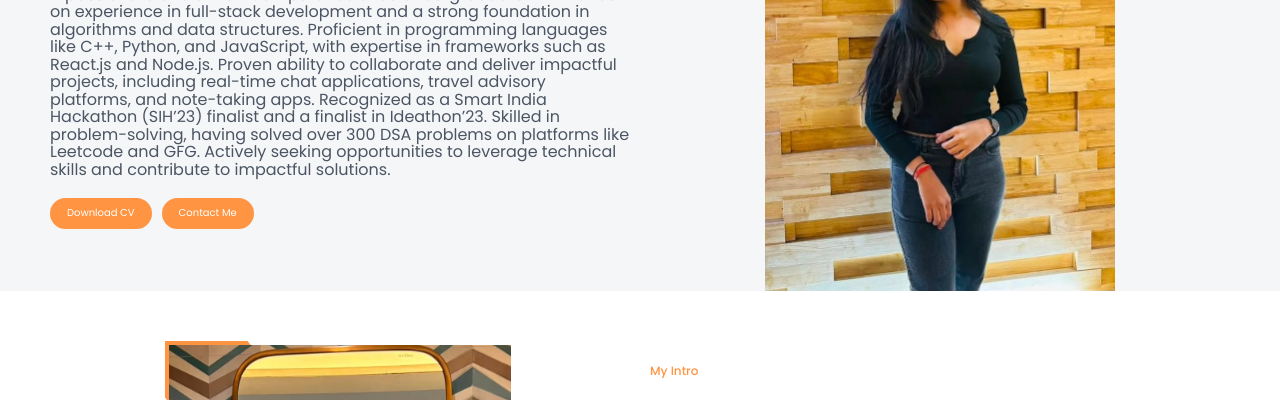
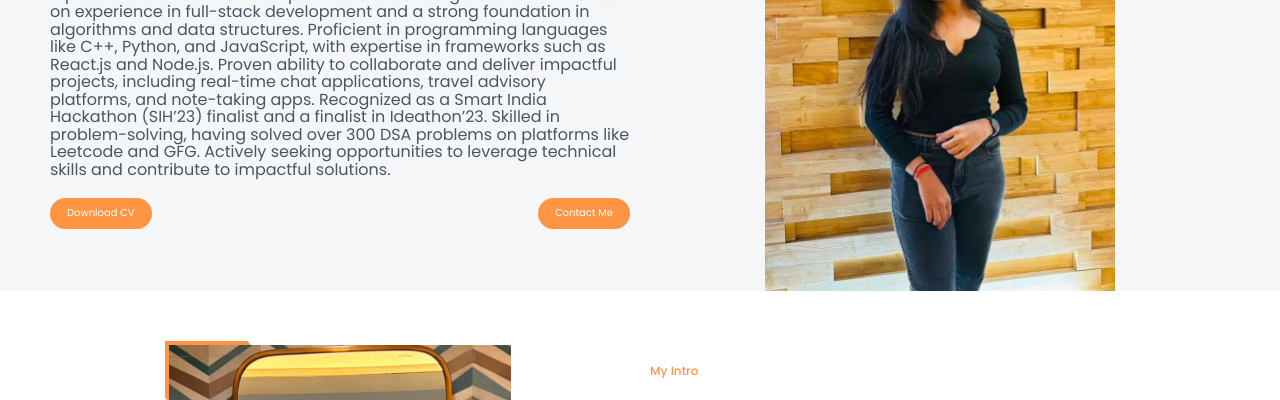
Before and after one commit to lalwanianshu/an, a plain HTML site: page index.html in a window 1280 px wide. Shown: the part 343-743 px from the top of the page. Drawn offline with nearby package versions, Linux system fonts and the light colour scheme; a script that the page names is missing.

Commit message:
Update index.html

```diff
--- a/index.html
+++ b/index.html
@@ -61,9 +61,15 @@
             <a href="https://drive.google.com/file/d/1svfcZWF1ujUp-PLCNQA2SLxurt8I2PR1/view?usp=sharing"  target="_blank">
               <button class="btn">Download CV </button>
         </a>
-            <a href="#blog">
+<!--             <a href="#blog">
+              <button class="btn">Contact Me</button>
+        </a> -->
+            <div class="nav__btns">
+<!--         <button class="btn">Hire Me</button> -->
+         <a href="#blog">
               <button class="btn">Contact Me</button>
         </a>
+      </div>
           </div>
         </div>
         <div class="header__image">
```
